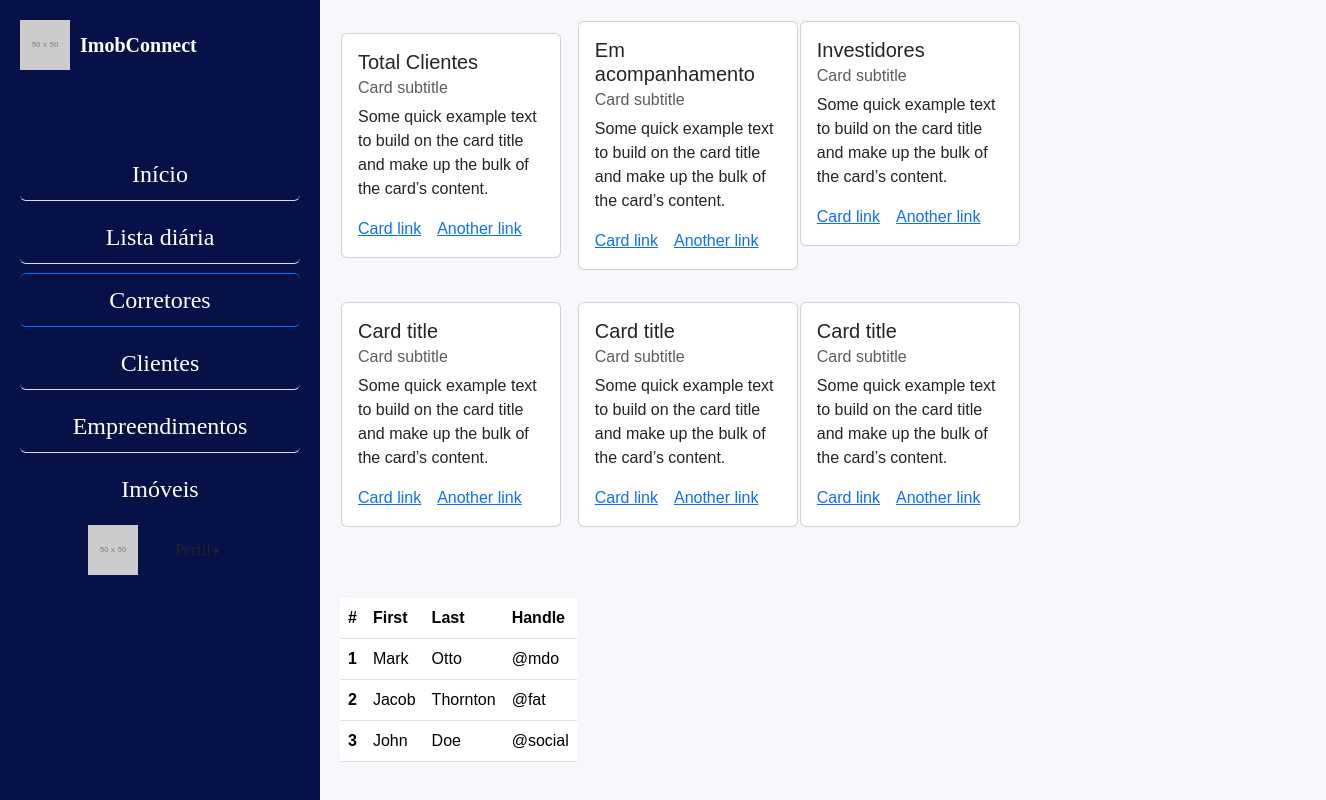
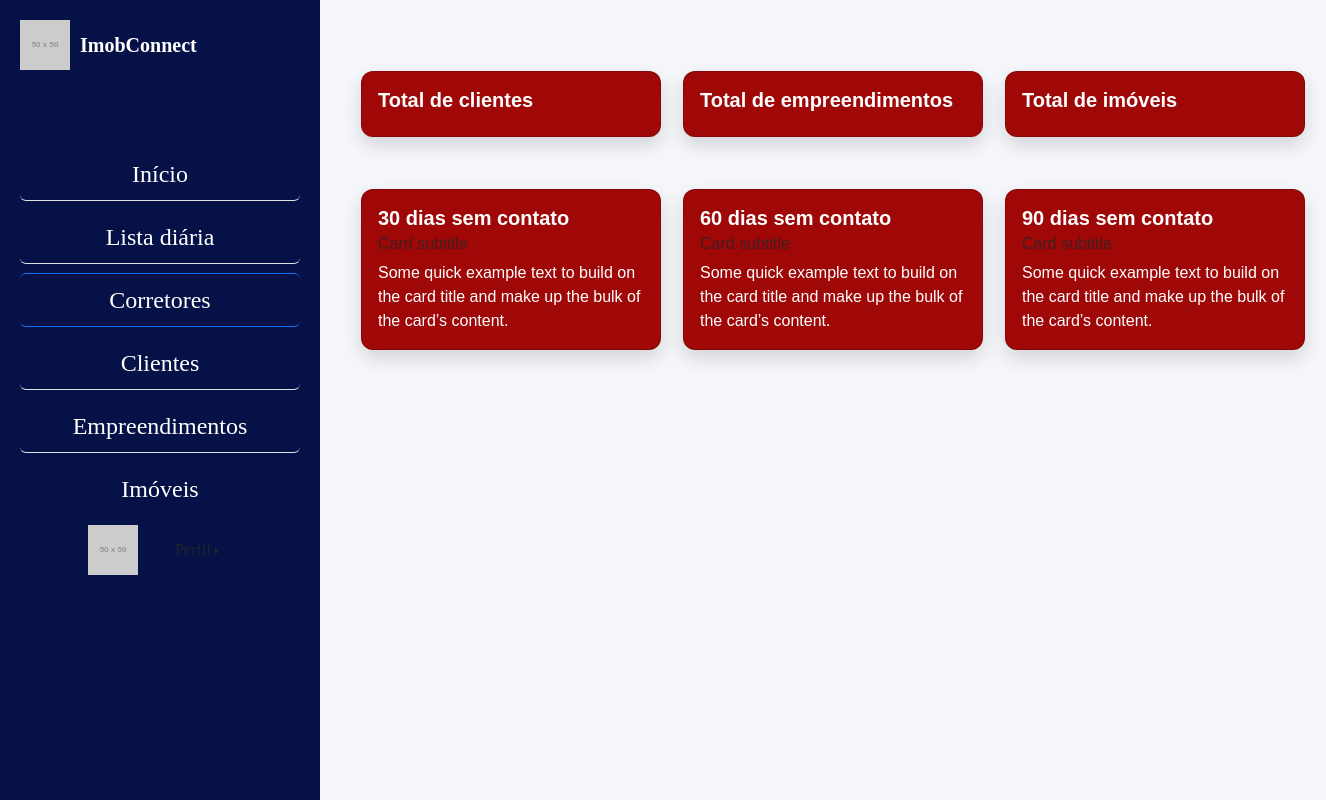
Before and after one commit to krz1128/pi-corretores, a Next.js app: page /dashboard in a window 1280 px wide. Shown: the whole page, 1326 px wide, since content can reach past the window. Built offline with nearby package versions, Linux system fonts and the light colour scheme.

Commit message:
página dashboard atualizada

```diff
--- a/app/dashboard/page.js
+++ b/app/dashboard/page.js
@@ -8,61 +8,6 @@ export default function Dashboard() {
         <table>
 
 
-            <tbody>
-
-                <tr>
-
-
-
-                    <td>
-
-                        <div type="button" className="card" style={{ width: 220 }}>
-                            <div className="card-body">
-                                <h5 className="card-title">Total Clientes</h5>
-                                <h6 className="card-subtitle mb-2 text-body-secondary">Card subtitle</h6>
-                                <p className="card-text">Some quick example text to build on the card title and make up the bulk of the card’s content.</p>
-                                <a href="#" className="card-link">Card link</a>
-                                <a href="#" className="card-link">Another link</a>
-                            </div>
-                        </div>
-                    </td>
-
-
-
-                    <td>
-
-                        <div className="card" style={{ width: 220 }}>
-                            <div className="card-body">
-                                <h5 className="card-title">Em acompanhamento</h5>
-                                <h6 className="card-subtitle mb-2 text-body-secondary">Card subtitle</h6>
-                                <p className="card-text">Some quick example text to build on the card title and make up the bulk of the card’s content.</p>
-                                <a href="#" className="card-link">Card link</a>
-                                <a href="#" className="card-link">Another link</a>
-                            </div>
-                        </div>
-                    </td>
-
-
-                    <tr>
-
-                        <td>
-
-                            <div className="card" style={{ width: 220 }}>
-                                <div className="card-body">
-                                    <h5 className="card-title">Investidores</h5>
-                                    <h6 className="card-subtitle mb-2 text-body-secondary">Card subtitle</h6>
-                                    <p className="card-text">Some quick example text to build on the card title and make up the bulk of the card’s content.</p>
-                                    <a href="#" className="card-link">Card link</a>
-                                    <a href="#" className="card-link">Another link</a>
-                                </div>
-                            </div>
-                        </td>
-
-                    </tr>
-                </tr>
-            </tbody>
-
-
 
             <tbody>
 
@@ -71,48 +16,37 @@ export default function Dashboard() {
                     <td>
 
 
-                        <div className="card cartao2 " style={{ width: 220 }}>
+                        <div className="card cartao2 " style={{ width: 300 }}>
                             <div className="card-body">
-                                <h5 className="card-title">Card title</h5>
-                                <h6 className="card-subtitle mb-2 text-body-secondary">Card subtitle</h6>
-                                <p className="card-text">Some quick example text to build on the card title and make up the bulk of the card’s content.</p>
-                                <a href="#" className="card-link">Card link</a>
-                                <a href="#" className="card-link">Another link</a>
+                                <h5 className="card-title"><strong>Total de clientes</strong></h5>
+                                <p className="card-text"></p>
+
                             </div>
                         </div>
 
                     </td>
 
-
-
                     <td>
 
 
-                        <div className="card cartao2 " style={{ width: 220 }}>
+                        <div className="card cartao2 " style={{ width: 300 }}>
                             <div className="card-body">
-                                <h5 className="card-title">Card title</h5>
-                                <h6 className="card-subtitle mb-2 text-body-secondary">Card subtitle</h6>
-                                <p className="card-text">Some quick example text to build on the card title and make up the bulk of the card’s content.</p>
-                                <a href="#" className="card-link">Card link</a>
-                                <a href="#" className="card-link">Another link</a>
+                                <h5 className="card-title"><strong>Total de empreendimentos</strong></h5>
+                                <p className="card-text"></p>
+
                             </div>
                         </div>
 
                     </td>
 
-
-
-
                     <td>
 
 
-                        <div className="card cartao2 " style={{ width: 220 }}>
+                        <div className="card cartao2 " style={{ width: 300 }}>
                             <div className="card-body">
-                                <h5 className="card-title">Card title</h5>
-                                <h6 className="card-subtitle mb-2 text-body-secondary">Card subtitle</h6>
-                                <p className="card-text">Some quick example text to build on the card title and make up the bulk of the card’s content.</p>
-                                <a href="#" className="card-link">Card link</a>
-                                <a href="#" className="card-link">Another link</a>
+                                <h5 className="card-title"><strong>Total de imóveis</strong></h5>
+                                <p className="card-text"></p>
+
                             </div>
                         </div>
 
@@ -120,40 +54,57 @@ export default function Dashboard() {
                 </tr>
 
             </tbody>
-<table class="table tabelausuarios">
-  <thead>
-    <tr>
-      <th scope="col">#</th>
-      <th scope="col">First</th>
-      <th scope="col">Last</th>
-      <th scope="col">Handle</th>
-    </tr>
-  </thead>
-  <tbody>
-    <tr>
-      <th scope="row">1</th>
-      <td>Mark</td>
-      <td>Otto</td>
-      <td>@mdo</td>
-    </tr>
-    <tr>
-      <th scope="row">2</th>
-      <td>Jacob</td>
-      <td>Thornton</td>
-      <td>@fat</td>
-    </tr>
-    <tr>
-      <th scope="row">3</th>
-      <td>John</td>
-      <td>Doe</td>
-      <td>@social</td>
-    </tr>
-  </tbody>
-</table>
+
+            <tbody>
+                <tr>
+                    <td>
+
+
+                        <div className="card cartao2 " style={{ width: 300 }}>
+                            <div className="card-body">
+                                <h5 className="card-title"><strong>30 dias sem contato</strong></h5>
+                                <h6 className="card-subtitle mb-2 text-body-secondary">Card subtitle</h6>
+                                <p className="card-text">Some quick example text to build on the card title and make up the bulk of the card’s content.</p>
+
+                            </div>
+                        </div>
+
+                    </td>
+
+
+                    <td>
+
+
+                        <div className="card cartao2 " style={{ width: 300 }}>
+                            <div className="card-body">
+                                <h5 className="card-title"><strong>60 dias sem contato</strong></h5>
+                                <h6 className="card-subtitle mb-2 text-body-secondary">Card subtitle</h6>
+                                <p className="card-text">Some quick example text to build on the card title and make up the bulk of the card’s content.</p>
+
+                            </div>
+                        </div>
+
+                    </td>
+
+                    <td>
+
+
+                        <div className="card cartao2 " style={{ width: 300 }}>
+                            <div className="card-body">
+                                <h5 className="card-title"><strong>90 dias sem contato</strong></h5>
+                                <h6 className="card-subtitle mb-2 text-body-secondary">Card subtitle</h6>
+                                <p className="card-text">Some quick example text to build on the card title and make up the bulk of the card’s content.</p>
+
+                            </div>
+                        </div>
+
+                    </td>
+                </tr>
+
+            </tbody>
+
 
         </table>
 
-
-
     )
 }
--- a/app/dashboard/painel_adm.css
+++ b/app/dashboard/painel_adm.css
@@ -48,3 +48,32 @@
     border-radius: 100px;
 
 }
+
+.cartao2 {
+    margin: 30px 0px 0px 0px;
+    border-radius: 12px;
+    background-color: rgb(160, 8, 8);
+    color: white;
+    transition: 0.3s;
+    box-shadow: 0 8px 20px rgba(0,0,0,0.15);
+}
+
+/* HOVER SIMPLES */
+.cartao2:hover {
+    transform: translateY(-5px);
+    box-shadow: 0 15px 30px rgba(0,0,0,0.25);
+}
+
+/* LINKS */
+.cartao2 .card-link {
+    color: #dbeafe;
+}
+
+.cartao2 .card-link:hover {
+    color: white;
+}
+
+table {
+    border-collapse: separate;
+    border-spacing: 20px;
+}
```
